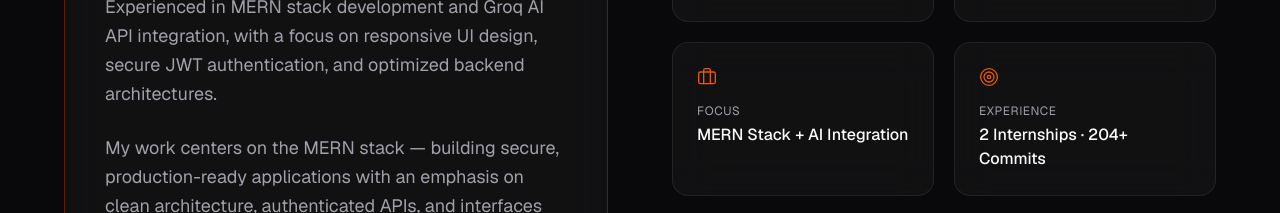
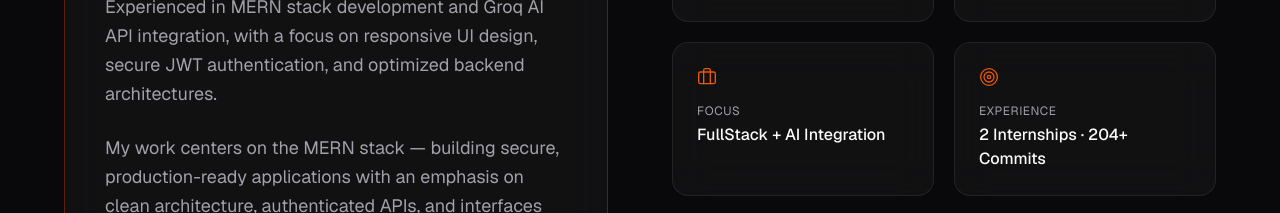
Before and after one commit to AdamyaMehta07/Portfolio1, a React (Vite) app in the folder portfolio/: page / in a window 1280 px wide. Shown: the part 1200-1413 px from the top of the page. Built offline with nearby package versions, Linux system fonts and the light colour scheme.

Commit message:
Update About focus text

```diff
--- a/portfolio/src/data/content.js
+++ b/portfolio/src/data/content.js
@@ -24,7 +24,7 @@ export const personal = {
 export const quickFacts = [
   { label: 'Location', value: 'Ujjain, Madhya Pradesh' },
   { label: 'Education', value: 'B.Tech, Computer Science' },
-  { label: 'Focus', value: 'MERN Stack + AI Integration' },
+  { label: 'Focus', value: 'FullStack + AI Integration' },
   { label: 'Experience', value: '2 Internships · 204+ Commits' },
 ];
 
```
